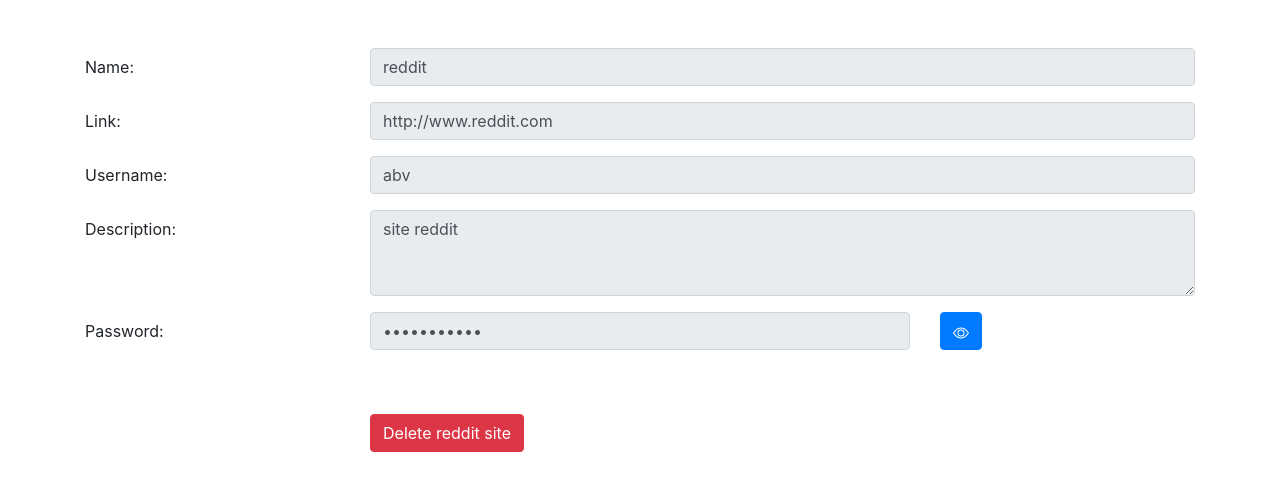
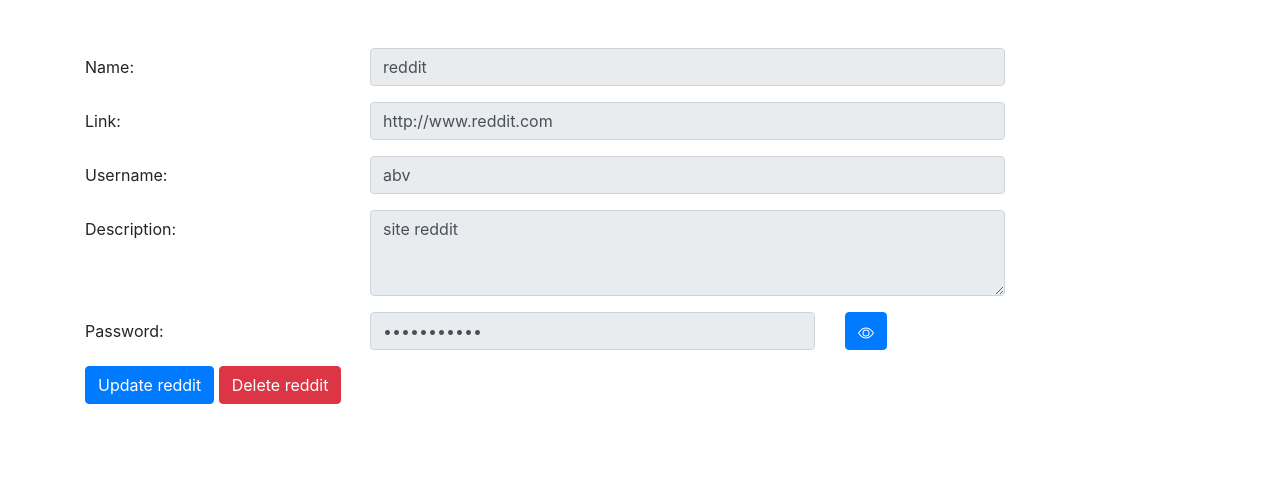
Before and after one commit to al3xHub/Password_Manager, a Django app: page /site/1/ in a window 1280 px wide. Shown: the part 76-567 px from the top of the page. Run offline with Django 3.2, Linux system fonts and the light colour scheme; data comes from the database, SQL or seed files in the repository; both versions use the stored data as it was after the commit; some libraries are stand-ins or nearby versions.

Commit message:
edicion del site

```diff
--- a/PasswordManagerWeb/PasswordManagerWeb/urls.py
+++ b/PasswordManagerWeb/PasswordManagerWeb/urls.py
@@ -16,13 +16,14 @@
 from django.contrib import admin
 from django.urls import path, include
 from core import views
-from core.views import CreateSite, DeleteSite
+from core.views import CreateSite, DeleteSite, SiteUpdate
 from django.conf import settings
 
 urlpatterns = [
     path('', views.home, name="home"),
     path('add/', CreateSite.as_view(), name="add"),
     path('site/<str:pk>/', views.site, name="site"),
+    path('update/<int:pk>/', SiteUpdate.as_view(), name="update"),
     path('delete/<int:pk>/', views.DeleteSite.as_view(), name="delete"),
     path('admin/', admin.site.urls),
 
--- a/PasswordManagerWeb/core/templates/core/site.html
+++ b/PasswordManagerWeb/core/templates/core/site.html
@@ -7,7 +7,7 @@
             <!-- Name -->
             <div class="form-group row">
                 <label for="name" class="col-sm-3 col-form-label">Name:</label>
-                <div class="col-sm-9">
+                <div class="col-sm-7">
                     <input type="text" class="form-control" id="name" value="{{sites.website_name}}" readonly>
                 </div>
             </div>
@@ -15,7 +15,7 @@
             <!-- Link -->
             <div class="form-group row">
                 <label for="link" class="col-sm-3 col-form-label">Link:</label>
-                <div class="col-sm-9">
+                <div class="col-sm-7">
                     <input type="text" class="form-control" id="link" value="{{sites.website_link}}" readonly>
                 </div>
             </div>
@@ -23,7 +23,7 @@
             <!-- Username -->
             <div class="form-group row">
                 <label for="username" class="col-sm-3 col-form-label">Username:</label>
-                <div class="col-sm-9">
+                <div class="col-sm-7">
                     <input type="text" class="form-control" id="username" value="{{sites.website_username}}" readonly>
                 </div>
             </div>
@@ -31,7 +31,7 @@
             <!-- Description -->
             <div class="form-group row">
                 <label for="description" class="col-sm-3 col-form-label">Description:</label>
-                <div class="col-sm-9">
+                <div class="col-sm-7">
                     <textarea class="form-control" id="description" rows="3" readonly>{{sites.website_notes}}</textarea>
                 </div>
             </div>
@@ -39,37 +39,48 @@
             <!-- Password -->
             <div class="form-group row">
                 <label for="password" class="col-sm-3 col-form-label">Password:</label>
-                <div class="col-sm-6">
+                <div class="col-sm-5">
                     <input type="password" class="form-control" id="password" value="{{sites.website_password}}" readonly>
                 </div>
-                <div class="col-sm-3">
+                <div class="col-sm-2">
                     <button type="button" class="btn btn-primary" id="togglePassword">
                         <svg xmlns="http://www.w3.org/2000/svg" width="16" height="16" fill="currentColor" class="bi bi-eye" viewBox="0 0 16 16">
-                        <path d="M16 8s-3-5.5-8-5.5S0 8 0 8s3 5.5 8 5.5S16 8 16 8M1.173 8a13 13 0 0 1 1.66-2.043C4.12 4.668 5.88 3.5 8 3.5s3.879 1.168 5.168 2.457A13 13 0 0 1 14.828 8q-.086.13-.195.288c-.335.48-.83 1.12-1.465 1.755C11.879 11.332 10.119 12.5 8 12.5s-3.879-1.168-5.168-2.457A13 13 0 0 1 1.172 8z"/><path d="M8 5.5a2.5 2.5 0 1 0 0 5 2.5 2.5 0 0 0 0-5M4.5 8a3.5 3.5 0 1 1 7 0 3.5 3.5 0 0 1-7 0"/>
+                            <path d="M16 8s-3-5.5-8-5.5S0 8 0 8s3 5.5 8 5.5S16 8 16 8M1.173 8a13 13 0 0 1 1.66-2.043C4.12 4.668 5.88 3.5 8 3.5s3.879 1.168 5.168 2.457A13 13 0 0 1 14.828 8q-.086.13-.195.288c-.335.48-.83 1.12-1.465 1.755C11.879 11.332 10.119 12.5 8 12.5s-3.879-1.168-5.168-2.457A13 13 0 0 1 1.172 8z"/><path d="M8 5.5a2.5 2.5 0 1 0 0 5 2.5 2.5 0 0 0 0-5M4.5 8a3.5 3.5 0 1 1 7 0 3.5 3.5 0 0 1-7 0"/>
                         </svg>
                     </button>
                 </div>
             </div>
-
-            <!-- Delete Button -->
-            <div class="form-group row">
-                <div class="col-sm-9 offset-sm-3 mt-5">
-                    <a href="{% url 'delete' sites.id %}" class="btn btn-danger">Delete {{sites.website_name}} site</a>
-                </div>
-            </div>
+            <a href="{% url 'update' sites.id %}" class="btn btn-primary">Update {{sites.website_name}}</a>
+            <a href="{% url 'delete' sites.id %}" class="btn btn-danger">Delete {{sites.website_name}}</a>
         </form>
     </div>
 
     <script>
+        // Function to toggle password visibility
         document.getElementById("togglePassword").addEventListener("click", function() {
             var passwordField = document.getElementById("password");
             if (passwordField.type === "password") {
                 passwordField.type = "text";
-
             } else {
                 passwordField.type = "password";
+            }
+        });
 
-            }
+        // Function to enable editing for each field
+        document.getElementById("editNameBtn").addEventListener("click", function() {
+            document.getElementById("name").readOnly = false;
+        });
+        document.getElementById("editLinkBtn").addEventListener("click", function() {
+            document.getElementById("link").readOnly = false;
+        });
+        document.getElementById("editUsernameBtn").addEventListener("click", function() {
+            document.getElementById("username").readOnly = false;
+        });
+        document.getElementById("editDescriptionBtn").addEventListener("click", function() {
+            document.getElementById("description").readOnly = false;
+        });
+        document.getElementById("editPasswordBtn").addEventListener("click", function() {
+            document.getElementById("password").readOnly = false;
         });
     </script>
 {% endblock %}
--- a/PasswordManagerWeb/core/views.py
+++ b/PasswordManagerWeb/core/views.py
@@ -1,9 +1,10 @@
 from django.contrib.auth.decorators import login_required
+from django import forms
 from django.shortcuts import render, redirect
 from django.contrib.auth.mixins import LoginRequiredMixin
 from .models import Site
-from django.views.generic import CreateView, DeleteView
-from django.urls import reverse_lazy
+from django.views.generic import CreateView, DeleteView, UpdateView
+from django.urls import reverse_lazy, reverse
 
 
 # Create your views here.
@@ -44,6 +45,34 @@
     return render(request, "core/site.html", context)
 
 
+class SiteUpdate(UpdateView):
+    model = Site
+    fields = [
+        'website_name', 'website_link', 'website_username', 'website_password',
+        'website_notes'
+    ]
+    template_name_suffix = '_update_form'
+
+    def get_success_url(self):
+        return reverse('site', kwargs={'pk': self.object.pk})
+
+    def get_form(self, form_class=None):
+        form = super(SiteUpdate, self).get_form()
+
+        # Modify form
+        form.fields['website_name'].widget = forms.TextInput(
+            attrs={'class': 'form-control mb-2'})
+        form.fields['website_link'].widget = forms.TextInput(
+            attrs={'class': 'form-control mb-2'})
+        form.fields['website_username'].widget = forms.TextInput(
+            attrs={'class': 'form-control mb-2'})
+        form.fields['website_password'].widget = forms.TextInput(
+            attrs={'class': 'form-control mb-2'})
+        form.fields['website_notes'].widget = forms.Textarea(
+            attrs={'class': 'form-control mb-2'})
+        return form
+
+
 # Create sites logic
 class CreateSite(LoginRequiredMixin, CreateView):
     model = Site
--- a/PasswordManagerWeb/registration/forms.py
+++ b/PasswordManagerWeb/registration/forms.py
@@ -26,7 +26,7 @@
         model = User
         fields = ['email']
 
-# verify changed email, then check if there is another one similar to cancel
+    # verify changed email, then check if there is another one similar to cancel
     def clean_email(self):
         email = self.cleaned_data.get("email")
         if 'email' in self.changed_data:
```
Also changed, not shown: PasswordManagerWeb/core/templates/core/site_update_form.html (added, +12 -0 lines), PasswordManagerWeb/db.sqlite3, PasswordManagerWeb/profiles/Black_Minimalist_Playlist_Cover_1.png (added).
